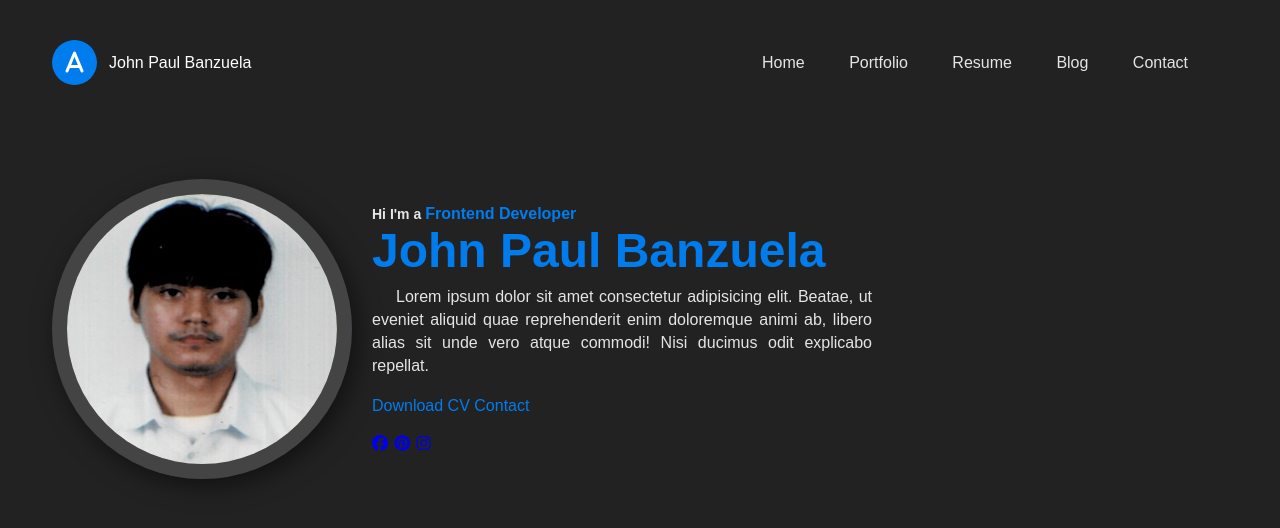
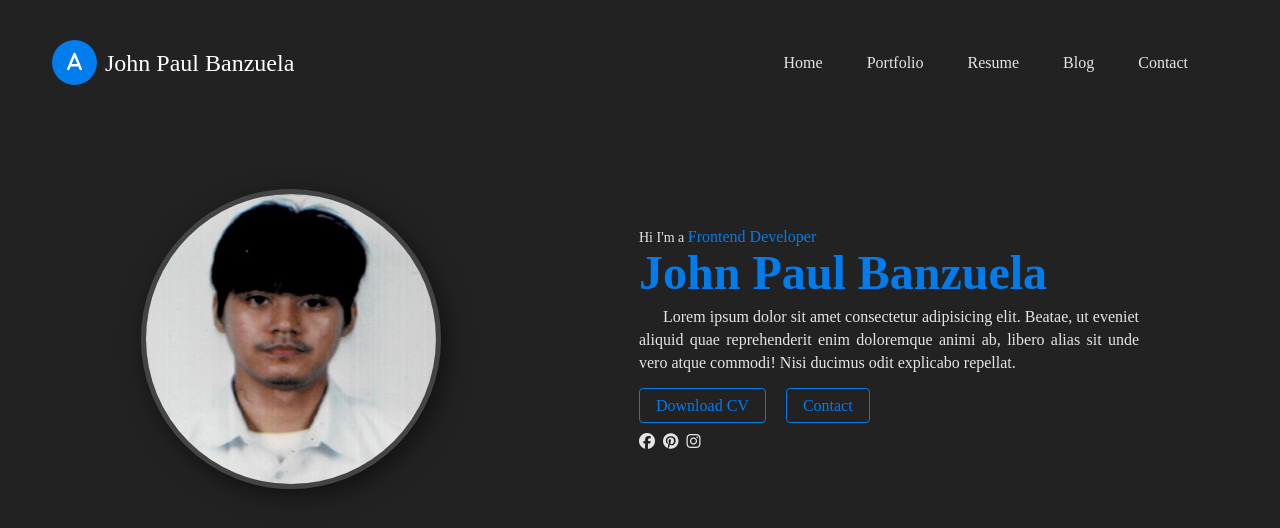
Before and after one commit to JepoyB/basic-html-css, a plain HTML site: page index.html in a window 1280 px wide. Drawn offline with nearby package versions, Linux system fonts and the light colour scheme.

Commit message:
TailwindCSS implemented ommited stylesheet

```diff
--- a/index.html
+++ b/index.html
@@ -4,57 +4,63 @@
     <meta charset="UTF-8" />
     <meta name="viewport" content="width=device-width, initial-scale=1.0" />
     <title>Portfolio</title>
-    <link rel="stylesheet" href="style.css" />
     <link
       rel="stylesheet"
       href="https://cdnjs.cloudflare.com/ajax/libs/font-awesome/6.7.2/css/all.min.css"
     />
+    <script src="https://cdn.tailwindcss.com"></script>
   </head>
-  <body>
-    <div class="hero-header">
-      <div class="wrapper">
-        <header>
-          <div class="logo">
-            <i class="fa-solid fa-a"></i>
-            <div class="logo-text">John Paul Banzuela</div>
+  <body class="overflow-x-hidden font-[poppins]">
+    <div class="w-full min-h-screen bg-[#222]">
+      <div class="max-w-[1280px] w-[95%] mx-auto px-5">
+        <header class="py-10 flex justify-between items-center flex-wrap">
+          <div class="inline-flex items-center">
+            <i class="fa-solid fa-a h-[45px] w-[45px] bg-[#007ced] rounded-full text-white font-bold text-xl p-2 text-center mr-2 cursor-pointer"></i>
+            <div class="text-white text-2xl font-medium">John Paul Banzuela</div>
           </div>
-          <nav>
-            <div class="togglebtn">
-              <span></span>
-              <span></span>
-              <span></span>
+
+          <nav class="relative">
+            <div class="w-[35px] h-[35px] absolute top-[45px] right-[3%] z-50 cursor-pointer hidden">
+              <span class="block bg-[#007ced] my-1 w-full h-[3px] transition-all"></span>
+              <span class="block bg-[#007ced] my-1 w-full h-[3px] transition-all"></span>
+              <span class="block bg-[#007ced] my-1 w-full h-[3px] transition-all"></span>
             </div>
-            <ul class="navlinks">
-              <li><a href="#">Home</a></li>
-              <li><a href="#">Portfolio</a></li>
-              <li><a href="#">Resume</a></li>
-              <li><a href="#">Blog</a></li>
-              <li><a href="#">Contact</a></li>
+            <ul class="list-none">
+              <li class="inline-block"><a href="#" class="text-[#e5e5e5] mr-10 hover:text-[#007ced]">Home</a></li>
+              <li class="inline-block"><a href="#" class="text-[#e5e5e5] mr-10 hover:text-[#007ced]">Portfolio</a></li>
+              <li class="inline-block"><a href="#" class="text-[#e5e5e5] mr-10 hover:text-[#007ced]">Resume</a></li>
+              <li class="inline-block"><a href="#" class="text-[#e5e5e5] mr-10 hover:text-[#007ced]">Blog</a></li>
+              <li class="inline-block"><a href="#" class="text-[#e5e5e5] mr-10 hover:text-[#007ced]">Contact</a></li>
             </ul>
           </nav>
         </header>
-        <div class="container">
-          <div class="hero-pic">
-            <img src="images/CCF_000042.jpg" alt="profile pic" />
+
+        <div class="flex justify-around items-center pt-16 flex-wrap">
+          <div class="w-[300px] h-[300px] rounded-full overflow-hidden border-[5px] border-[#444] shadow-[5px_7px_25px_rgba(0,0,0,0.5)]">
+            <img src="images/CCF_000042.jpg" alt="profile pic" class="w-full h-full transition-transform duration-500 hover:scale-125" />
           </div>
-          <div class="hero-text">
-            <h5>Hi I'm a <span class="">Frontend Developer</span></h5>
-            <h1>John Paul Banzuela</h1>
-            <p>
+
+          <div class="ml-5 max-w-[500px] flex flex-col">
+            <h5 class="text-[#e5e5e5] text-sm">
+              Hi I'm a <span class="text-[#007ced] text-base">Frontend Developer</span>
+            </h5>
+            <h1 class="text-[#007ced] text-5xl font-bold">John Paul Banzuela</h1>
+            <p class="mt-2 text-justify indent-6 leading-[23px] text-[#e5e5e5]">
               Lorem ipsum dolor sit amet consectetur adipisicing elit. Beatae,
               ut eveniet aliquid quae reprehenderit enim doloremque animi ab,
               libero alias sit unde vero atque commodi! Nisi ducimus odit
               explicabo repellat.
             </p>
-            <div class="btn-group">
-              <a href="#" class="btn active">Download CV</a>
-              <a href="#" class="btn">Contact</a>
+
+            <div class="mt-5 mb-3 space-x-4">
+              <a href="#" class="text-[#007ced] border border-[#007ced] px-4 py-2 rounded hover:bg-[#007ced] hover:text-white transition">Download CV</a>
+              <a href="#" class="text-[#007ced] border border-[#007ced] px-4 py-2 rounded hover:bg-[#007ced] hover:text-white transition">Contact</a>
             </div>
 
-            <div class="social">
-              <a href="#"><i class="fa-brands fa-facebook"></i></a>
-              <a href="#"><i class="fa-brands fa-pinterest"></i></a>
-              <a href="#"><i class="fa-brands fa-instagram"></i></a>
+            <div class="flex space-x-2">
+              <a href="#" class="text-[#e5e5e5] hover:text-[#007ced]"><i class="fa-brands fa-facebook"></i></a>
+              <a href="#" class="text-[#e5e5e5] hover:text-[#007ced]"><i class="fa-brands fa-pinterest"></i></a>
+              <a href="#" class="text-[#e5e5e5] hover:text-[#007ced]"><i class="fa-brands fa-instagram"></i></a>
             </div>
           </div>
         </div>
--- a/style.css
+++ /dev/null
@@ -1,148 +0,0 @@
-* {
-  box-sizing: border-box;
-  padding: 0;
-  margin: 0;
-  font-family: poppins, sans-serif;
-  text-decoration: none;
-}
-
-.logo-text {
-  margin-left: 7px;
-  color: #fff;
-}
-body {
-  overflow-x: hidden;
-}
-.hero-header {
-  width: 100%;
-  height: 100%;
-  min-height: 100vh;
-  background: #222;
-}
-.wrapper {
-  width: 1280px;
-  max-width: 95%;
-  margin: 0 auto;
-  padding: 0 20px;
-}
-header {
-  padding: 40px 0 30px;
-  display: flex;
-  justify-content: space-between;
-  align-items: center;
-  flex-wrap: wrap;
-}
-.logo {
-  display: inline-flex;
-  justify-content: center;
-  align-items: center;
-}
-.logo i {
-  height: 45px;
-  width: 45px;
-  background-color: #007ced;
-  border-radius: 50%;
-  color: #fff;
-  font-weight: 700;
-  font-size: 1.5rem;
-  padding: 10px;
-  margin-right: 5px;
-  cursor: pointer;
-  text-align: center;
-}
-.logo .logo-txt {
-  font-size: 24px;
-  font-weight: 500;
-  color: #fff;
-}
-nav .togglebtn {
-  width: 35px;
-  height: 35px;
-  position: absolute;
-  top: 45px;
-  right: 3%;
-  z-index: 5;
-  cursor: pointer;
-  display: none;
-}
-nav .togglebtn span {
-  display: block;
-  background-color: #007ced;
-  margin: 5px opx;
-  width: 100%;
-  height: 3px;
-  transition: 0.3s;
-  transition-property: transform, opacity;
-}
-nav .navlinks {
-  list-style-type: none;
-}
-nav .navlinks li {
-  display: inline-block;
-}
-nav .navlinks li a {
-  color: #e5e5e5;
-  margin-right: 2.5rem;
-}
-
-nav .navlinks li a:hover {
-  color: #007ced;
-}
-.container {
-  display: flex;
-  justify-content: spcace-aound;
-  align-items: center;
-  padding-top: 4rem;
-}
-.container .hero-pic {
-  width: 300px;
-  height: 300px;
-  border-radius: 50%;
-  overflow: hidden;
-  border: 15px solid #444;
-  box-shadow: 5px 7px 25px rgba(0, 0, 0, 0.5);
-}
-.hero-pic img {
-  height: 100%;
-  width: 100%;
-  transition: 0.5s;
-}
-.hero-pic img:hover {
-  transform: scale(1.2);
-}
-.hero-text {
-  margin-left: 20px;
-  max-width: 500px;
-  display: flex;
-  flex-direction: column;
-}
-.hero-text h5 {
-  color: #e5e5e5;
-  font-size: 14px;
-}
-.hero-text h5 span {
-  color: #007ced;
-  font-size: 16px;
-}
-.hero-text h1 {
-  color: #007ced;
-  font-size: 3rem;
-}
-.hero-text p {
-  line-height: 23px;
-  margin-top: 7px;
-  text-align: justify;
-  text-indent: 24px;
-  color: #e5e5e5;
-}
-.btn-group {
-  margin: 20px 0;
-}
-
-.btn-group a {
-  color: #007ced;
-}
-
-.social a {
-  margin-right: 2px;
-}
```
